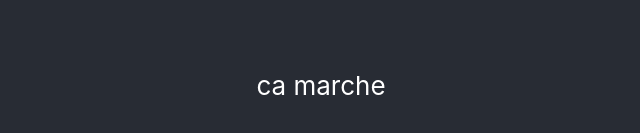
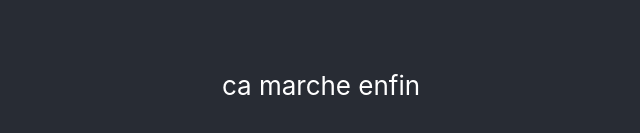
Before and after one commit to Alban-Pascal/administrator, a React (Create React App) app: page / in a window 1280 px wide. Shown: the part 315-448 px from the top of the page, without its empty margins (319-959 px from the left). Built offline with nearby package versions, Linux system fonts and the light colour scheme.

Commit message:
second commit

```diff
--- a/src/App.js
+++ b/src/App.js
@@ -5,7 +5,7 @@ function App() {
   return (
     <div className="App">
       <header className="App-header">
-        <p>ca marche</p>
+        <p>ca marche enfin</p>
       </header>
     </div>
   );
```
